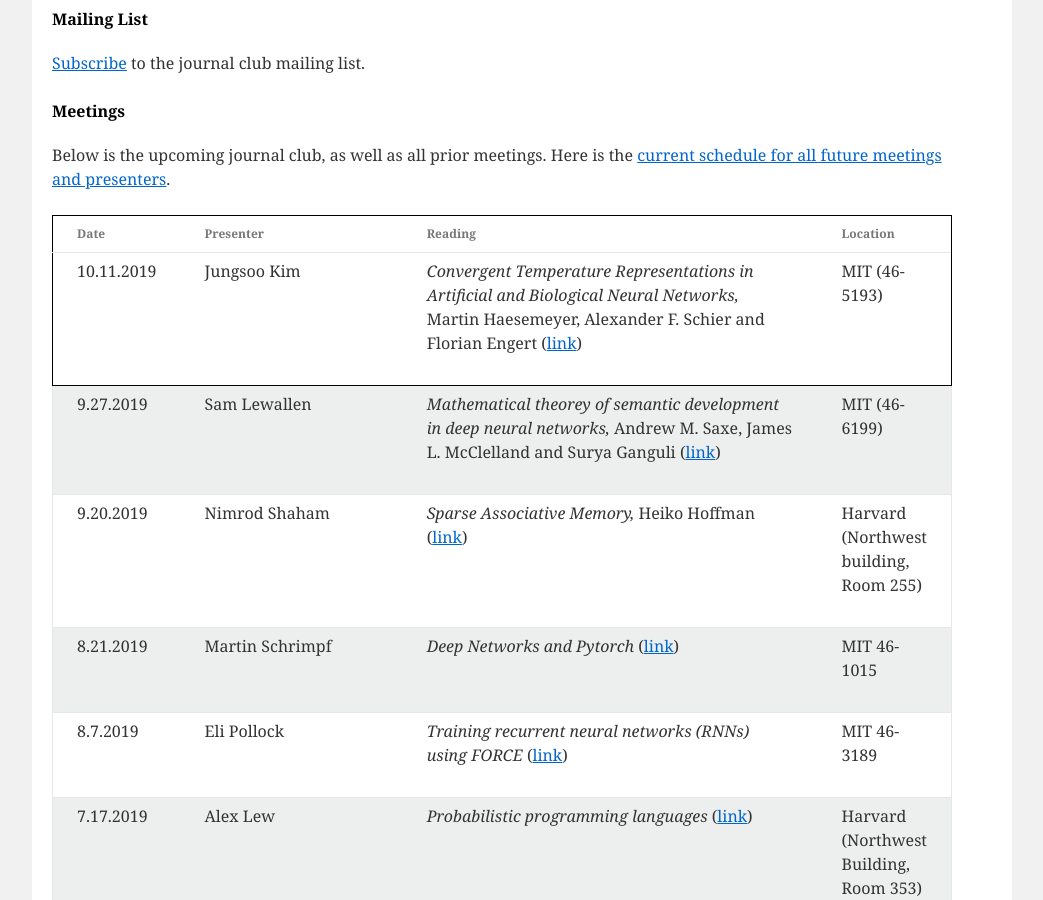
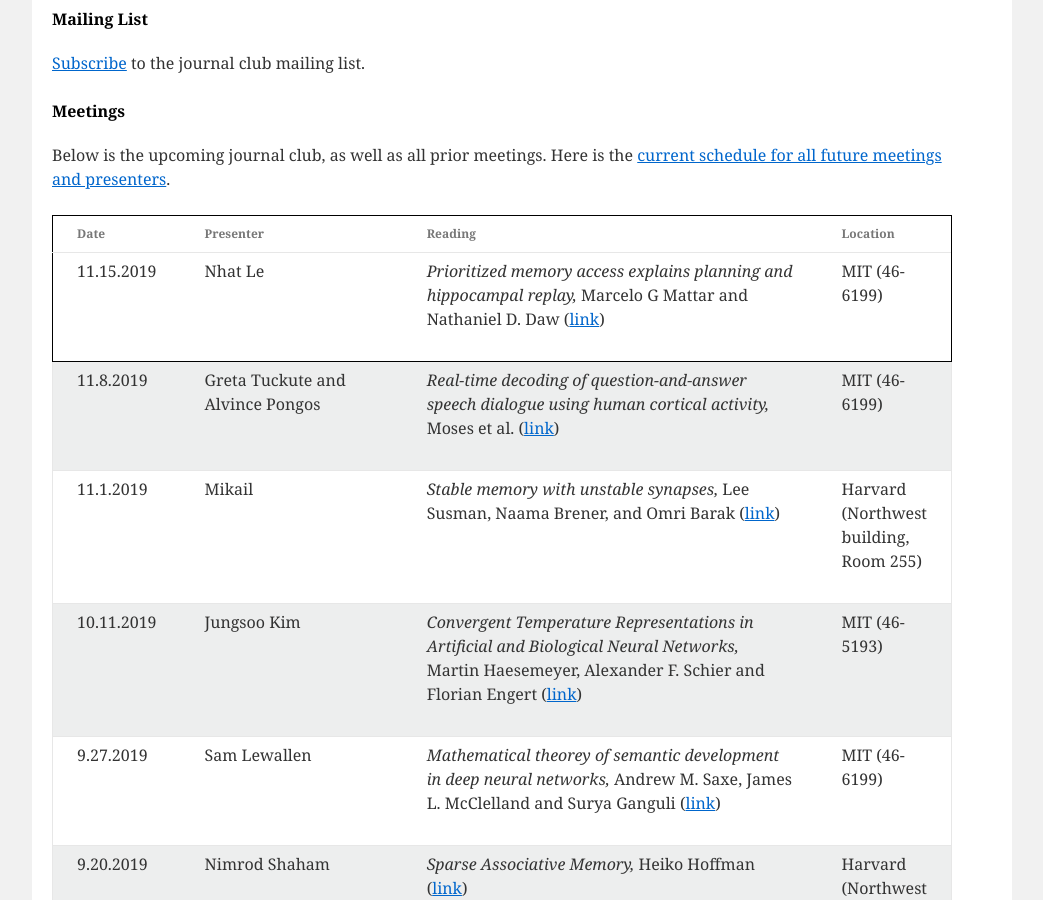
Before and after one commit to compneurojc/compneurojc.github.io, a Jekyll site: the page built from index.html, in a window 1280 px wide and 900 px high, scrolled down 631 px. Shown: the whole window, without its empty margins (118-1161 px from the left). Built offline with Jekyll 4.4.1, drawn with Linux system fonts in a browser that asks for light colours.

Commit message:
added last 3 meetings

```diff
--- a/_data/meeting_info.yml
+++ b/_data/meeting_info.yml
@@ -1,3 +1,27 @@
+- presenter: Nhat Le
+  date: 11.15.2019
+  paper: "Prioritized memory access explains planning and hippocampal replay,"
+  url: "https://www.nature.com/articles/s41593-018-0232-z."
+  pdf: "None"
+  authors: "Marcelo G Mattar and Nathaniel D. Daw"
+  location: "MIT (46-6199)"
+
+- presenter: Greta Tuckute and Alvince Pongos
+  date: 11.8.2019
+  paper: "Real-time decoding of question-and-answer speech dialogue using human cortical activity,"
+  url: "https://www.nature.com/articles/s41467-019-10994-4"
+  pdf: "None"
+  authors: "Moses et al."
+  location: "MIT (46-6199)"
+
+- presenter: Mikail
+  date: 11.1.2019
+  paper: "Stable memory with unstable synapses,"
+  url: "https://www.nature.com/articles/s41467-019-12306-2?fbclid=IwAR2oGn4LbRbTZGMooBwDweV57flWbL00KlgyBRoSpqcHsTS5I9NeCONIqx0"
+  pdf: "None"
+  authors: "Lee Susman, Naama Brener, and Omri Barak"
+  location: "Harvard (Northwest building, Room 255)"
+
 - presenter: Jungsoo Kim
   date: 10.11.2019
   paper: "Convergent Temperature Representations in Artificial and Biological Neural Networks,"
```
